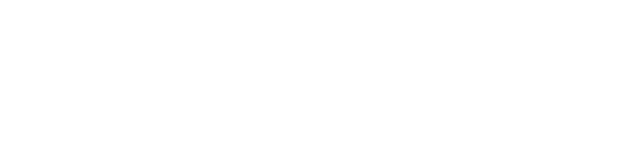
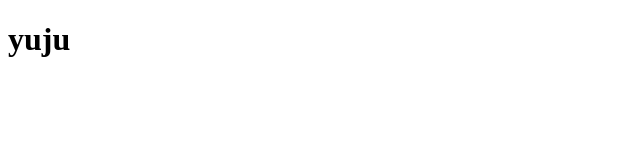
Before and after one commit to saidee-hasan/tea-house, a website: page index.html in a window 1280 px wide. Shown: the whole page, without its empty margins (0-640 px from the left). Drawn offline with Linux system fonts and the light colour scheme; a web font is replaced by a local one.

Commit message:
my projects

```diff
--- a/index.html
+++ b/index.html
@@ -12,5 +12,7 @@
     <script src="https://kit.fontawesome.com/5ed6c11ac4.js" crossorigin="anonymous"></script>
     <title>Tea House</title>
   </head>
-  <body></body>
+  <body>
+    <h1>yuju</h1>
+  </body>
 </html>
```
Also changed, not shown: 1 other file.
